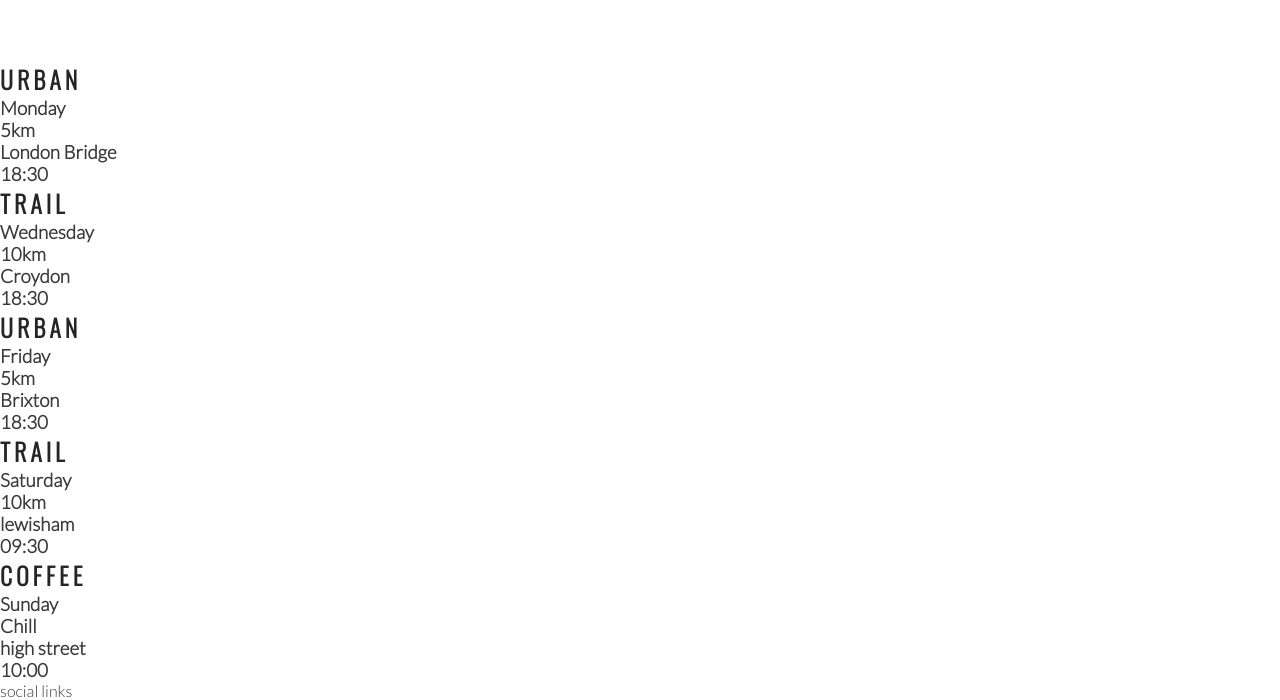
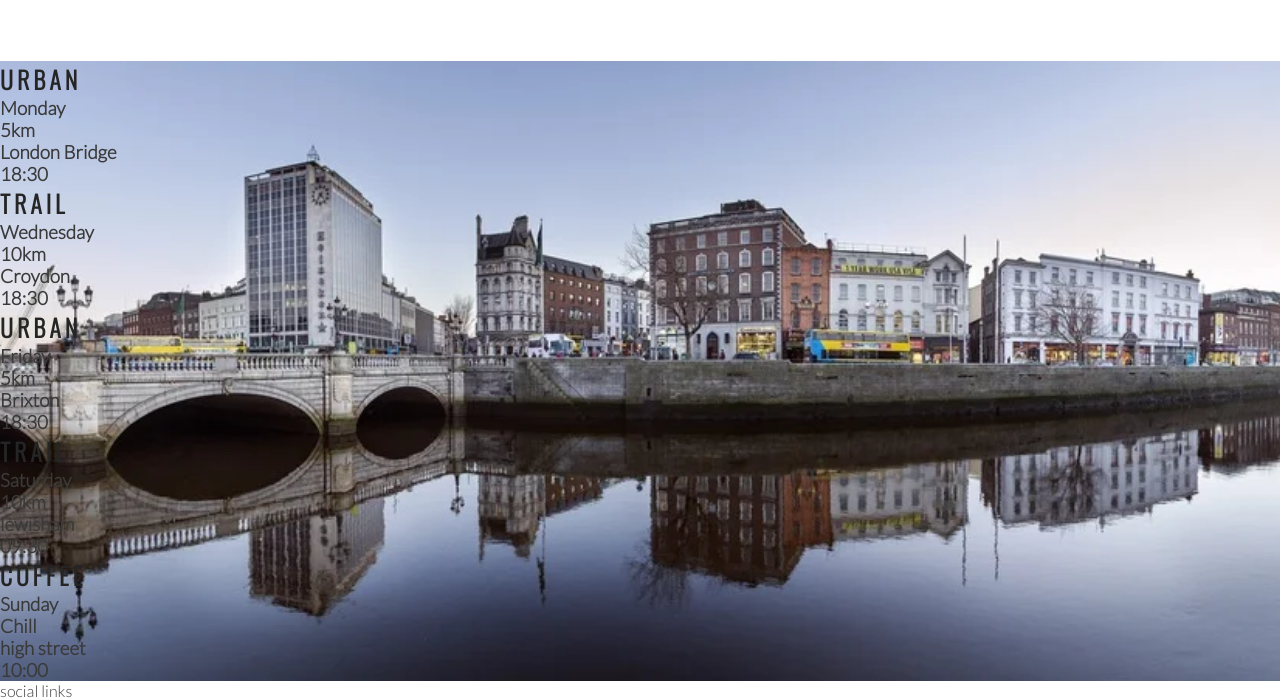
Before and after one commit to PayG1/Love_running, a plain HTML site: page index.html in a window 1280 px wide. Shown: the part 1244-1944 px from the top of the page. Drawn offline with nearby package versions, Linux system fonts and the light colour scheme.

Commit message:
Added background image to times section

```diff
--- a/assets/css/style.css
+++ b/assets/css/style.css
@@ -187,3 +187,14 @@ hr {
     height: 100%;
     border-radius: 50%;
 }
+
+/* event times*/
+
+#times {
+    background-image: url("../images/looong.webp");
+    background-repeat: no-repeat;
+    background-position: center;
+    background-size: cover;
+    width: 100%;
+    overflow: hidden;
+}
--- a/index.html
+++ b/index.html
@@ -75,7 +75,7 @@
             </div>
         </div>
     </section>
-    <section>
+    <section id="times">
         <div>
             <h2>Urban</h2>
             <h3>Monday</h3>
```
Also changed, not shown: assets/images/looong.webp (added).
